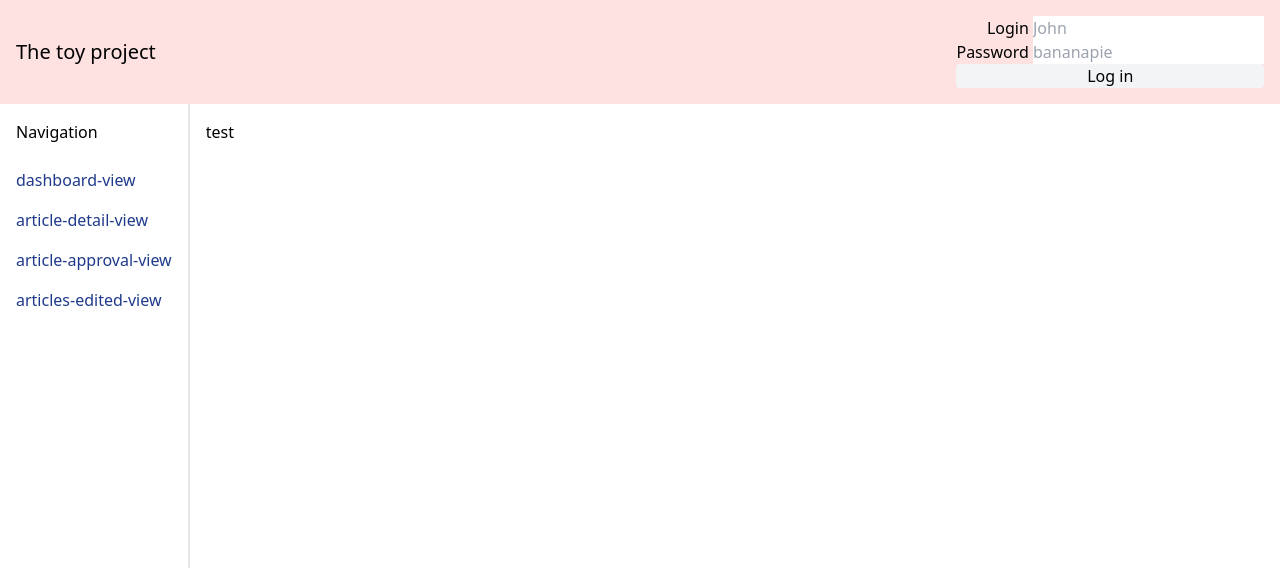
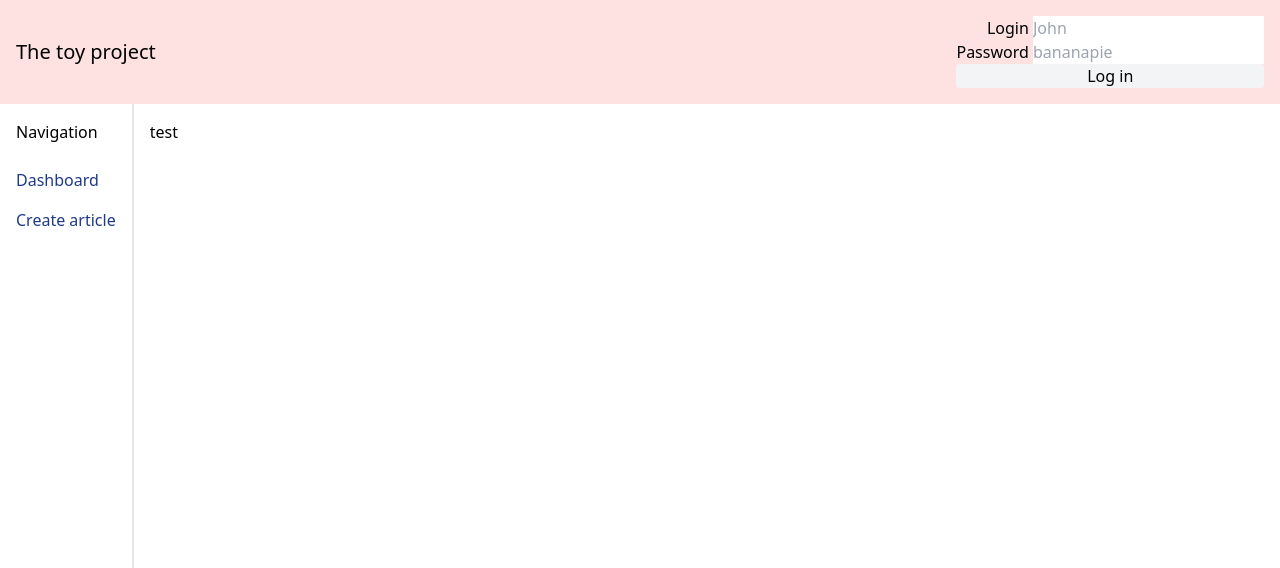
Before and after one commit to roboxdev/thetoyproject, a Django app: page /article in a window 1280 px wide. Shown: the top 568 px of the page. Run offline with Django 3.2, Linux system fonts and the light colour scheme.

Commit message:
Hide editor links for non-editors

```diff
--- a/django/core/templates/core/base.html
+++ b/django/core/templates/core/base.html
@@ -27,7 +27,7 @@
         </label>
         <label>
           Password
-          <input name="password" type="text" class="" placeholder="bananapie">
+          <input name="password" type="password" class="" placeholder="bananapie">
         </label>
         <button type="submit" class="bg-gray-100 rounded w-full">Log in</button>
       {% else %}
@@ -40,10 +40,18 @@
     <nav class="p-4 border-r-2">
       <h2 class="pb-6">Navigation</h2>
       <ul class="flex flex-col">
-        <li class="text-blue-900 pb-4"><a href="{% url 'dashboard-view' %}">dashboard-view</a></li>
-        <li class="text-blue-900 pb-4"><a href="{% url 'article-create-view' %}">article-detail-view</a></li>
-        <li class="text-blue-900 pb-4"><a href="{% url 'article-approval-view' %}">article-approval-view</a></li>
-        <li class="text-blue-900 pb-4"><a href="{% url 'articles-edited-view' %}">articles-edited-view</a></li>
+        <li class="text-blue-900 pb-4"><a href="{% url 'dashboard-view' %}">Dashboard</a></li>
+        <li class="text-blue-900 pb-4"><a href="{% url 'article-create-view' %}">Create article</a></li>
+        {% if perms.blogging.can_approve_articles %}
+          <li class="text-blue-900 pb-4">
+            <a href="{% url 'article-approval-view' %}">Article approval</a>
+          </li>
+        {% endif %}
+        {% if perms.blogging.can_approve_articles %}
+          <li class="text-blue-900 pb-4">
+            <a href="{% url 'articles-edited-view' %}">Articles edited</a>
+          </li>
+        {% endif %}
       </ul>
     </nav>
     <div class="p-4">
```
